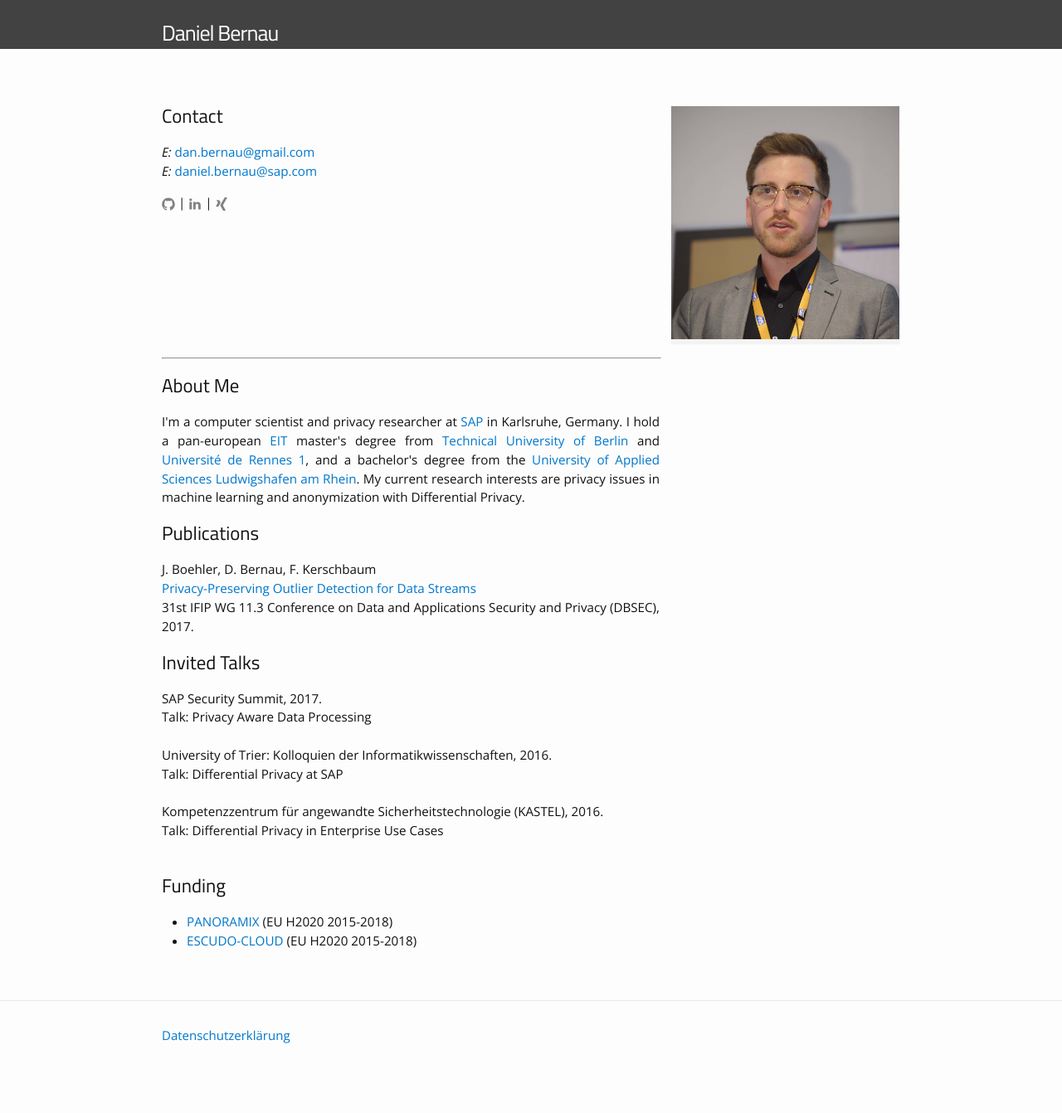
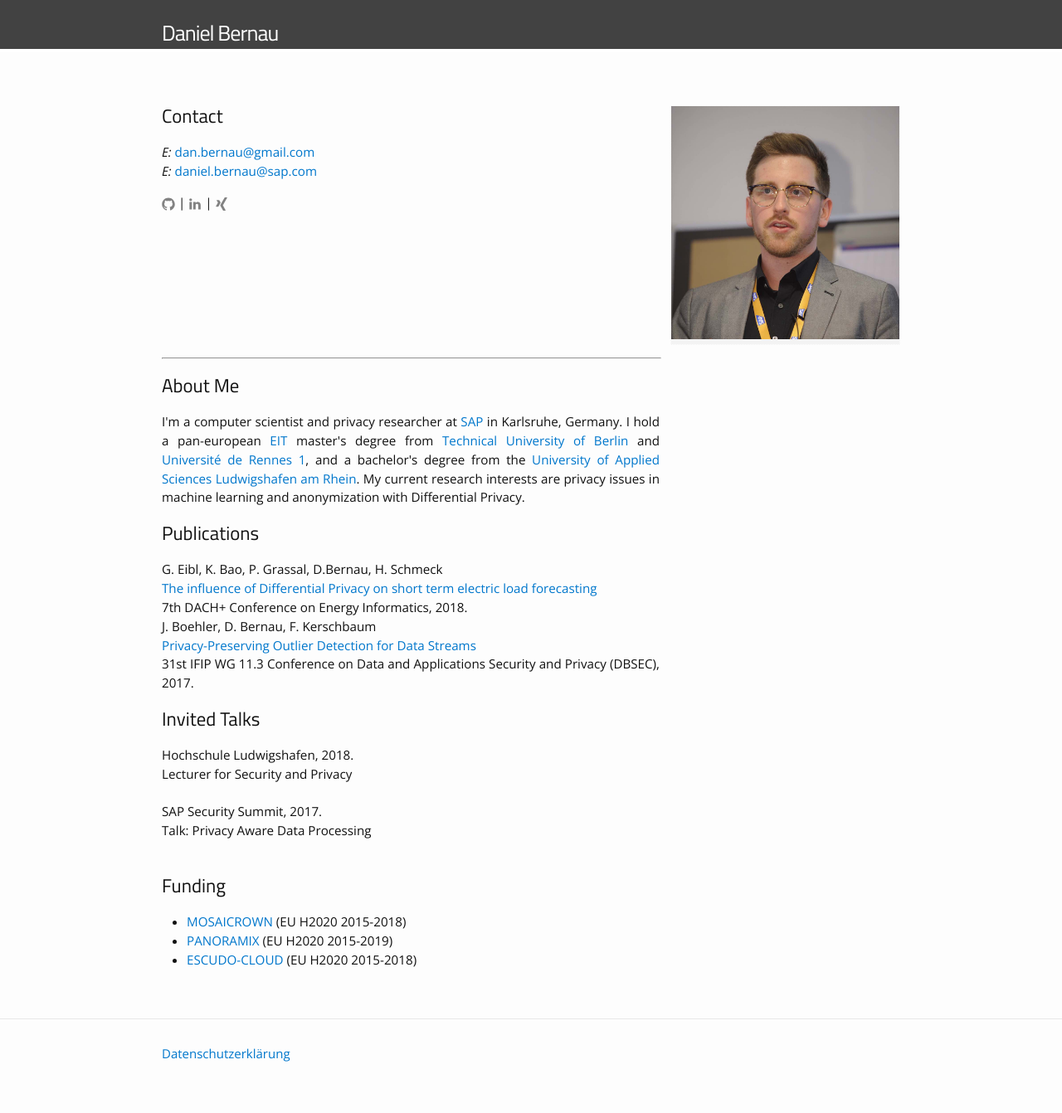
Before and after one commit to danbernau/danbernau.github.io, a Jekyll site: the page built from index.md, in a window 1280 px wide. Shown: the whole page at 83% size. Built offline with Jekyll 4.4.1, drawn with Linux system fonts in a browser that asks for light colours; before the commit the page ends 1319 px from its top, so only the background shows below that.

Commit message:
updated content

```diff
--- a/index.md
+++ b/index.md
@@ -73,6 +73,10 @@ I'm a computer scientist and privacy researcher at <a href="https://icn.sap.com/
 ## Publications
 <p align="justify" style="max-width:600px">
 
+G. Eibl, K. Bao, P. Grassal, D.Bernau, H. Schmeck <br>
+<a href="https://energyinformatics.springeropen.com/articles/10.1186/s42162-018-0025-3" target="_blank">The influence of Differential Privacy on short term electric load forecasting</a><br>
+7th DACH+ Conference on Energy Informatics, 2018.<br>
+
 J. Boehler, D. Bernau, F. Kerschbaum <br>
 <a href="http://www.fkerschbaum.org/dbsec17b.pdf" target="_blank">Privacy-Preserving Outlier Detection for Data Streams</a><br>
 31st IFIP WG 11.3 Conference on Data and Applications Security and Privacy (DBSEC), 2017.<br>
@@ -81,21 +85,19 @@ J. Boehler, D. Bernau, F. Kerschbaum <br>
 ## Invited Talks
 <p align="justify" style="max-width:600px">
 
+Hochschule Ludwigshafen, 2018.<br>
+Lecturer for Security and Privacy<br>
+<br>
 SAP Security Summit, 2017.<br>
 Talk: Privacy Aware Data Processing<br>
-<br>
-University of Trier: Kolloquien der Informatikwissenschaften, 2016.<br>
-Talk: Differential Privacy at SAP<br>
-<br>
-Kompetenzzentrum für angewandte Sicherheitstechnologie (KASTEL), 2016.<br>
-Talk: Differential Privacy in Enterprise Use Cases<br>
 <br>
 
 </p>
 ## Funding
 <p align="justify" style="max-width:600px">
 	<ul>
-		<li><a href="https://panoramix-project.eu/" target="_blank">PANORAMIX </a>(EU H2020 2015-2018)</li>
+		<li><a href="https://panoramix-project.eu/" target="_blank">MOSAICROWN </a>(EU H2020 2015-2018)</li>
+		<li><a href="https://mosaicrown.eu/" target="_blank">PANORAMIX </a>(EU H2020 2015-2019)</li>
 		<li><a href="http://www.escudocloud.eu/" target="_blank">ESCUDO-CLOUD </a>(EU H2020 2015-2018)</li>
 	</ul>
 </p>
```
